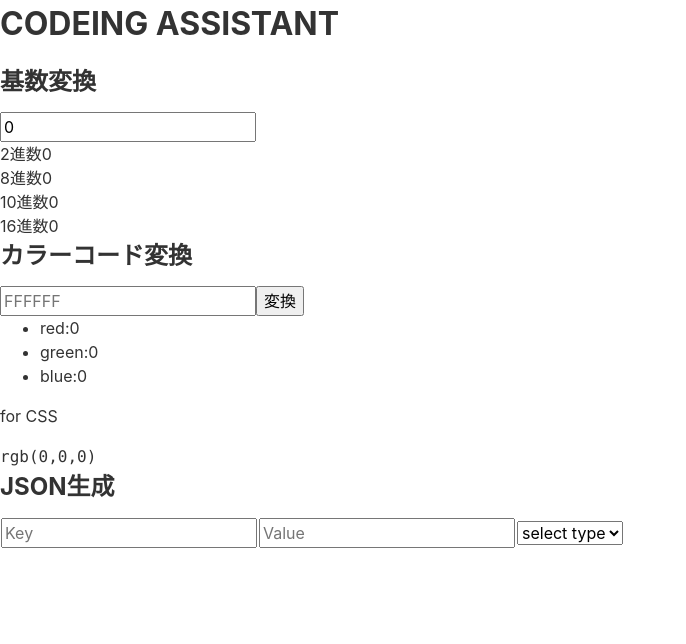
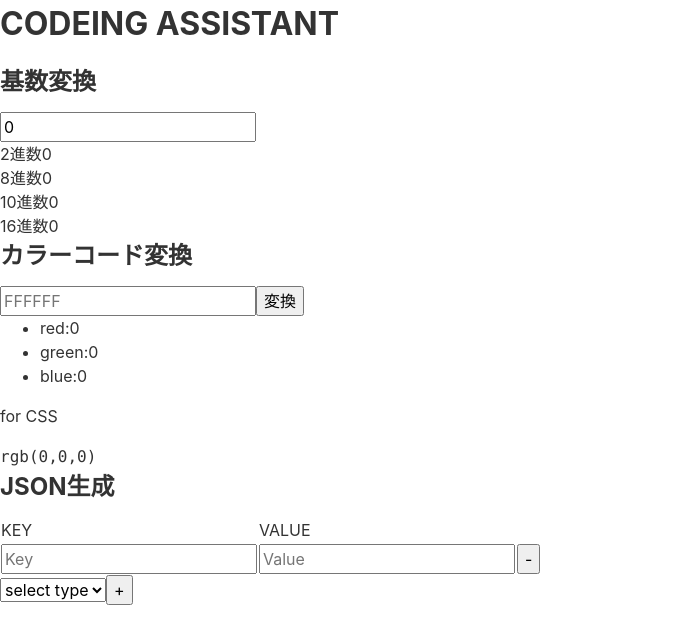
Before and after one commit to ken7253/coding_assistant, a Vue app: page / in a window 1280 px wide. Shown: the top 644 px of the page, without its empty margins (0-686 px from the left). Built offline with nearby package versions, Linux system fonts and the light colour scheme.

Commit message:
move element

```diff
--- a/src/components/InputTableRow.vue
+++ b/src/components/InputTableRow.vue
@@ -1,32 +1,15 @@
 <template>
-  <div class="input-table-row">
   <tr>
     <td>
       <input v-model.trim="content.jsonKey" type="text" placeholder="Key" />
     </td>
     <td>
-        <input
-          v-model.trim="content.jsonValue"
-          type="text"
-          placeholder="Value"
-        />
+      <input v-model.trim="content.jsonValue" type="text" placeholder="Value" />
     </td>
     <td>
-        <select v-model="content.valueType">
-          <option disabled value="">select type</option>
-          <option>text</option>
-          <option>number</option>
-          <option>object</option>
-        </select>
-      </td>
-      <td>
-        <!--
-            <input type="button" value="+" @click="addNewRow" />
-            <input type="button" value="-" @click="removeThisRow"/>
-          -->
+      <input type="button" value="-" />
     </td>
   </tr>
-  </div>
 </template>
 
 <script>
@@ -36,7 +19,6 @@ export default {
       content: {
         jsonKey: "",
         jsonValue: null,
-        valueType: "",
       },
     };
   },
--- a/src/components/createJsonFIle.vue
+++ b/src/components/createJsonFIle.vue
@@ -2,8 +2,23 @@
   <div class="create-json-flie">
     <h2>JSON生成</h2>
     <table>
-      <InputTableRow/>
+      <tr>
+        <td>KEY</td>
+        <td>VALUE</td>
+        <td></td>
+      </tr>
+      <InputTableRow />
     </table>
+
+    <div>
+      <select v-model="valueType">
+        <option disabled value="">select type</option>
+        <option>text</option>
+        <option>number</option>
+        <option>object</option>
+      </select>
+      <input @click="addNewRow" type="button" value="+" />
+    </div>
   </div>
 </template>
 
@@ -15,6 +30,11 @@ export default {
   components: {
     InputTableRow,
   },
+  data: function(){
+    return {
+      valueType: "",
+    };
+  },
 };
 </script>
 
```
Lines whose indentation alone changed are shown as unchanged.
